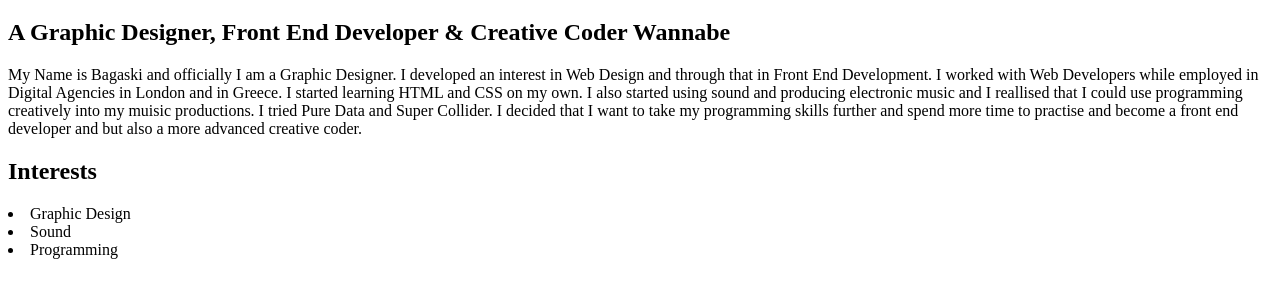
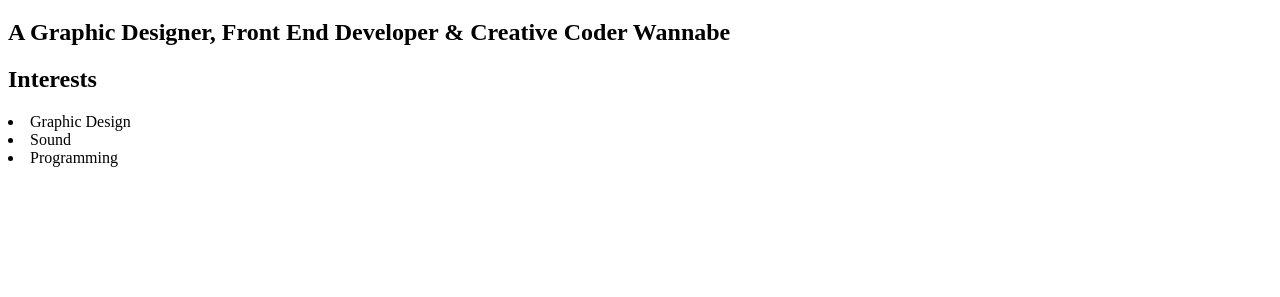
Before and after one commit to bagaski/BAGASKI.github.io, a plain HTML site: page index.html in a window 1280 px wide. Shown: the part 61-358 px from the top of the page. Drawn offline with Linux system fonts and the light colour scheme.

Commit message:
Update index.html

```diff
--- a/index.html
+++ b/index.html
@@ -7,7 +7,6 @@
   <body>
   <h1>BAGASKI<h1>
   <h2>A Graphic Designer, Front End Developer & Creative Coder Wannabe</h2>
-  <p>My Name is Bagaski and officially I am a Graphic Designer. I developed an interest in Web Design and through that in Front End Development. I worked with Web Developers while employed in Digital Agencies in London and in Greece. I started learning HTML and CSS on my own. I also started using sound and producing electronic music and I reallised that I could use programming creatively into my muisic productions. I tried Pure Data and Super Collider. I decided that I want to take my programming skills further and spend more time to practise and become a front end developer and but also a more advanced creative coder.</p>
 
   <h2>Interests</h2>
     <li>Graphic Design</li>
```
